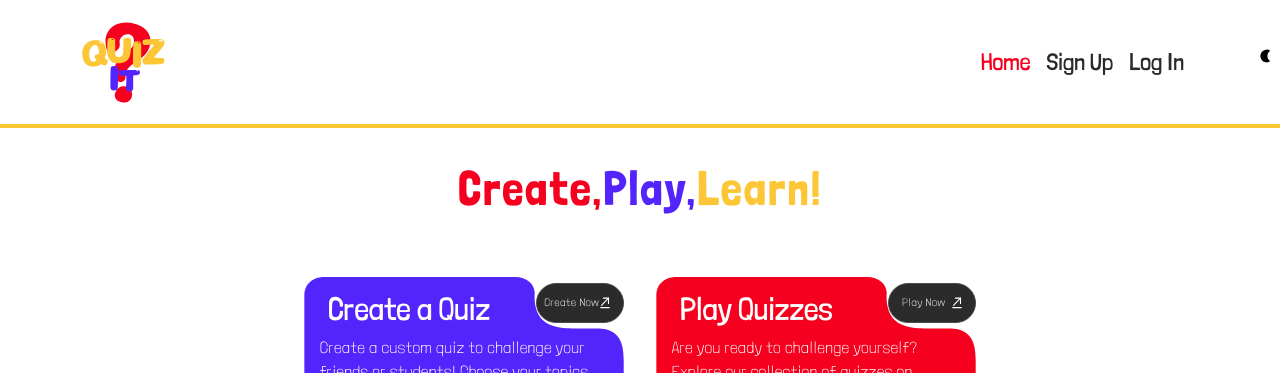
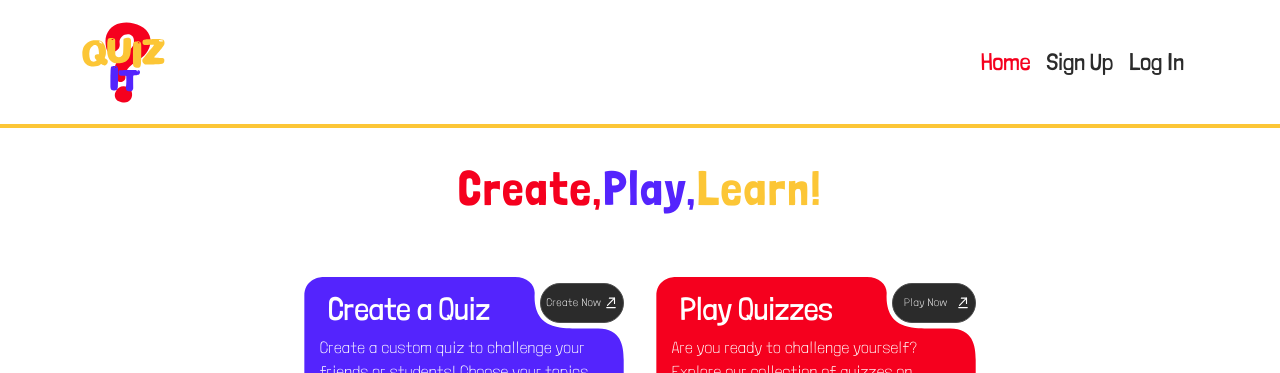
Before and after one commit to mashalnaeem/mashal-naeem-quizit, a React (Create React App) app: page / in a window 1280 px wide. Shown: the top 373 px of the page. Built offline with nearby package versions, Linux system fonts and the light colour scheme.

Commit message:
remove the dark/light icons and the functionality for toggle dark mode

```diff
--- a/src/Styles/Partials/_mixins.scss
+++ b/src/Styles/Partials/_mixins.scss
@@ -34,11 +34,11 @@
     @include button;
     background-image: url("../../assets/images/details.svg");
     background-size: 0.75rem;
-    background-position: 3.9rem 0.75rem;
+    background-position: 4rem 0.75rem;
     background-repeat: no-repeat;
     padding-right: 1rem;
     padding-left: 0;
-    width: 5.5rem;
+    width: 5.25rem;
 }
 
 @mixin card {
--- a/src/components/Header/Header.js
+++ b/src/components/Header/Header.js
@@ -1,32 +1,12 @@
 import "./Header.scss";
 
-import { useState } from 'react';
 import { NavLink, useNavigate, Link } from 'react-router-dom';
 
 import logo from "../../assets/logo/logo.svg";
-import lightIcon from "../../assets/images/light.svg";
-import darkIcon from "../../assets/images/dark.svg";
 
 function Header() {
 
   const navigate = useNavigate();
-
-  const [isDarkMode, setIsDarkMode] = useState(false); // State for dark mode
-
-  const toggleDarkMode = () => {
-    // Toggle dark mode state
-    setIsDarkMode(prevMode => !prevMode);
-
-    // Apply styles based on dark mode state
-    if (!isDarkMode) {
-      document.body.style.backgroundColor = '#000000';
-      document.body.style.color = '#FFFFFF';
-
-    } else {
-      document.body.style.backgroundColor = '';
-      document.body.style.color = '#000000'
-    }
-  };
 
   // Check if the JWT token is present in session storage
   const isLoggedIn = sessionStorage.getItem('token') !== null;
@@ -38,14 +18,14 @@ function Header() {
   };
 
   return (
-    <header className={`header ${isDarkMode ? 'dark-mode' : ''}`}>
+    <header className="header">
       {/* Logo */}
       <Link to="/">
         <img className="header__image" src={logo} alt="Quiz-It-logo" />
       </Link>
 
       {/* Navigation links */}
-      <nav className={`nav ${isDarkMode ? 'dark-mode' : ''}`}>
+      <nav className="nav">
         <ul className="nav__list">
           <li className="nav__item">
             <NavLink to={"/" || `/${userId}/home`} className="nav__link" activeClassName="active">Home</NavLink>
@@ -72,15 +52,6 @@ function Header() {
           )}
         </ul>
       </nav>
-
-      {/* Dark mode toggle */}
-      <div className="toggle-icons">
-        {isDarkMode ? (
-          <img src={lightIcon} alt="light-icon" className="nav__light" onClick={toggleDarkMode} />
-        ) : (
-          <img src={darkIcon} alt="dark-icon" className="nav__light" onClick={toggleDarkMode} />
-        )}
-      </div>
     </header>
   );
 };
--- a/src/components/Header/Header.scss
+++ b/src/components/Header/Header.scss
@@ -84,35 +84,4 @@
         height: 1rem;
         margin-top: 0.25rem;
     }
-
-    &.dark-mode {
-
-        .header {
-            background-color: $black;
-            color: $white;
-        }
-
-        .nav__link {
-            color: $white;
-        }
-
-        .nav__link.active {
-            color: $red;
-        }
-    }
 }
-
-.toggle-icons {
-    position: absolute;
-    top: 1%;
-    right: 1.5%;
-
-    @include tablet {
-        top: 7.5%;
-        right: 1%;
-    }
-
-    @include desktop {
-        right: 0.5%;
-    }
-}
```
Also changed, not shown: src/App.scss (line endings or trailing spaces).
